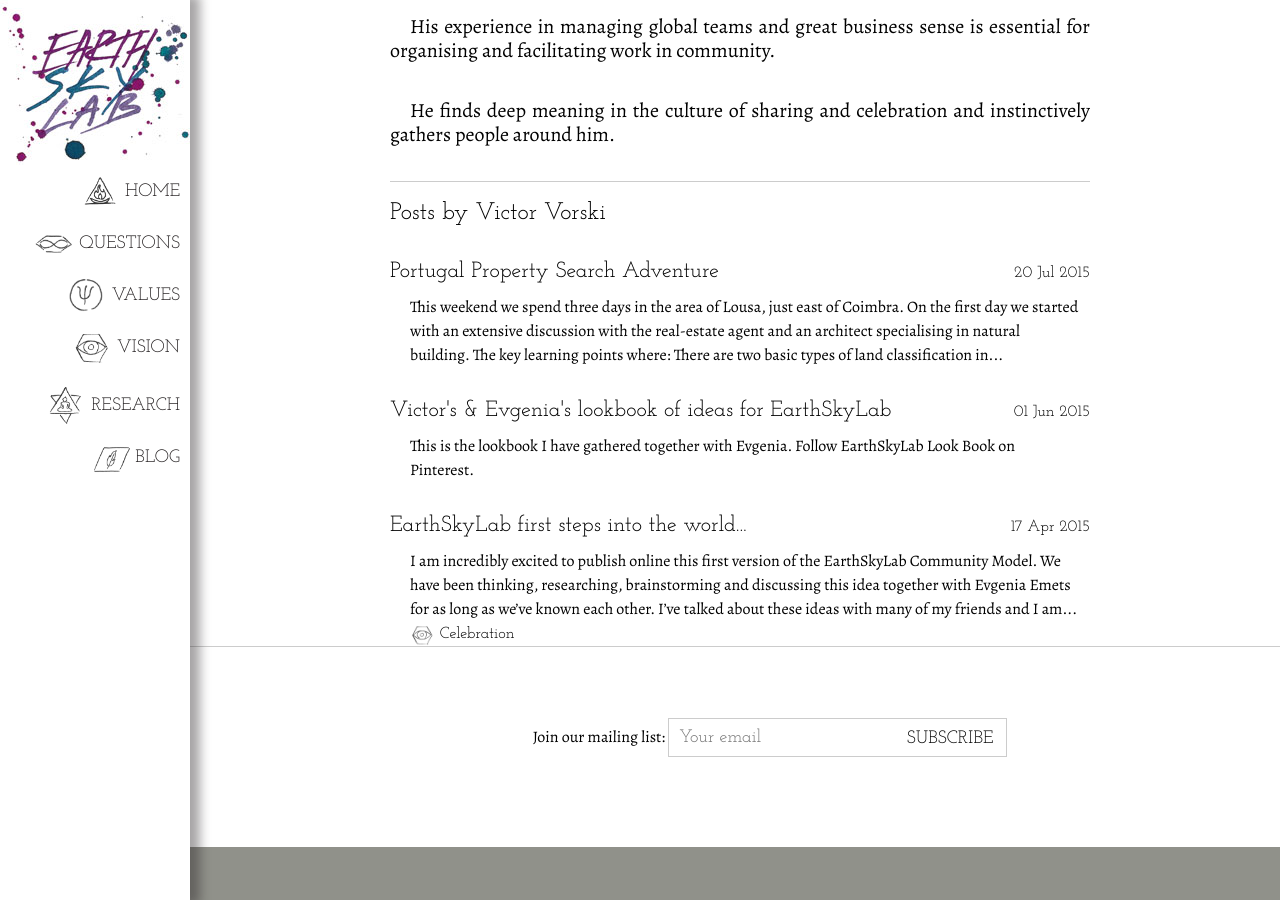
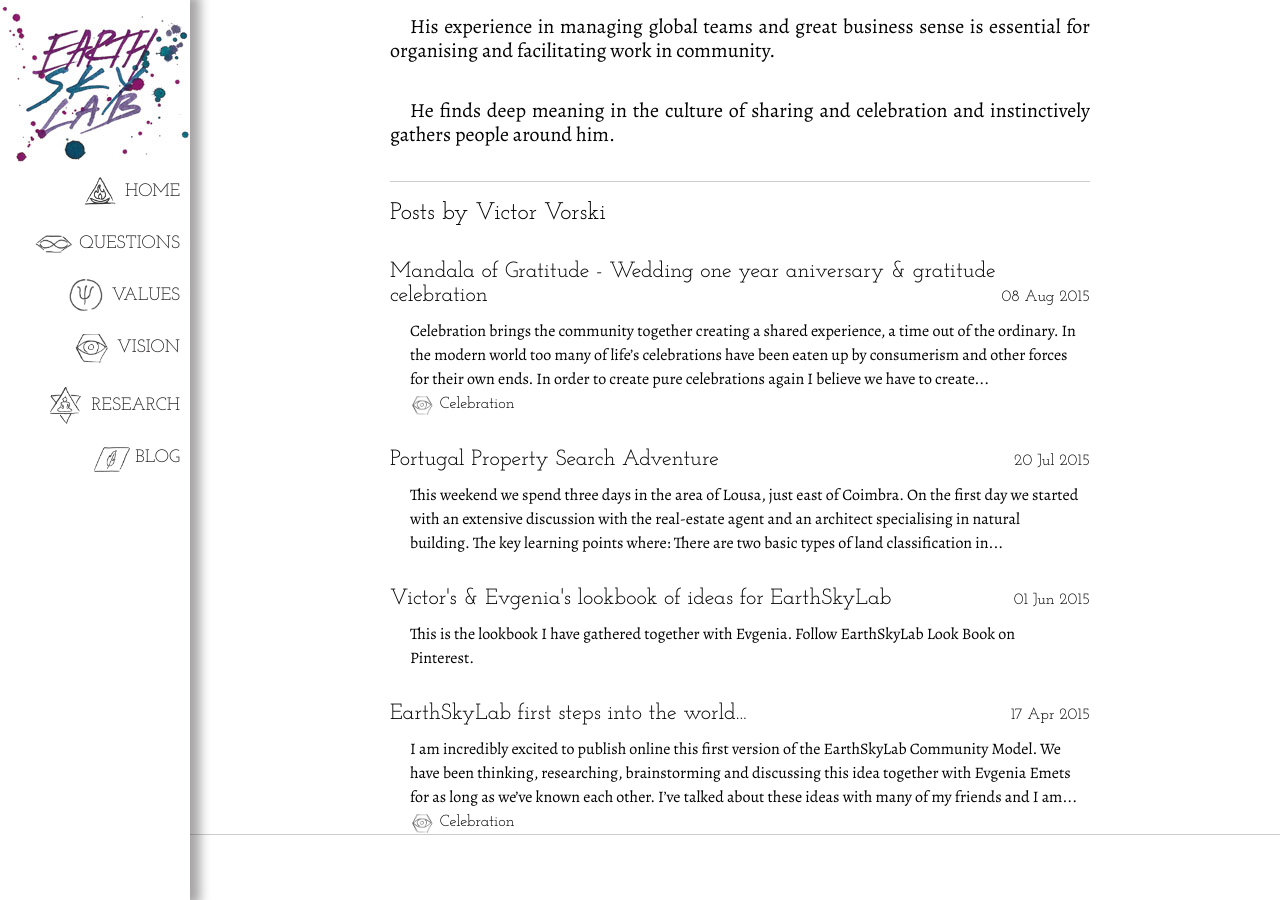
Before and after one commit to EarthSkyLab/EarthSkyLab.github.io, a Jekyll site: the page built from _authors/victor.md, in a window 1280 px wide and 900 px high, scrolled down 746 px. Built offline with Jekyll 4.4.1, drawn with Linux system fonts in a browser that asks for light colours; Markdown is read by kramdown in place of the engine named in the settings; comment, search, counter and statistics services are not loaded.

Commit message:
mandala of grattitude
only 7 months late!

```diff
--- a/_posts/2015-08-08-mandala-of-grattitude.md
+++ b/_posts/2015-08-08-mandala-of-grattitude.md
@@ -1,17 +1,41 @@
 ---
 layout: post
-title: Mandala of Gratitude - Wedding one year aniversary
+title: Mandala of Gratitude - Wedding one year aniversary & gratitude celebration
 tags: celebration
-author: evgenia
+author: victor
 ---
+<div class='pixels-photo'>
+  <p>
+    <img src='https://drscdn.500px.org/photo/112380177/m%3D900/e249fc171270bceb7372e94d907600ed' alt='Mandala Celebration EarthSkyLab by EarthSkyLab  on 500px.com'>
+  </p>
+  <a href='https://500px.com/photo/112380177/mandala-celebration-earthskylab-by-earthskylab-' alt='Mandala Celebration EarthSkyLab by EarthSkyLab  on 500px.com'></a>
+</div>
 
-Our  one year ewedding aniversary...
+Celebration brings the community together creating a shared experience, a time out of the ordinary. In the modern world too many of life’s celebrations have been eaten up by consumerism and other forces for their own ends. In order to create pure celebrations again I believe we have to create new rituals. We have to invent new ways of joining together in ceremony to recognize the important moments in life, to observe the cycle of existence. In this spirit we created the Mandala of Gratitude celebration. A chance for Evgenia & I to say thank you for our first year of marriage, a chance to say thank you for our friends for supporting us through this time and the chance to create a moment where our community can gather and reflect on what each of us is grateful for. Gratitude joins the cores of most religions and the latest research on human happiness clearly points towards it being at the core of a happy life. Taking inspiration from history and all we have seen in our lives we created a modern but timeless ceremony, welcoming to all irrespective of religious affiliation or spiritual belief.
+All participants brought offerings to the mandala, the mandala remixed everyone’s contribution and everyone took back home a bottle of mandala spices and a bottle of mandala herbs.
+The experience was enjoyable and even moving showing that the need for ceremony, for participating in rituals which take us out of the ordinary is a fundamental need in all of us.
+_- Victor_
 <div class='pixels-photo'>
   <p>
     <img src='https://drscdn.500px.org/photo/112380187/m%3D900/3a86d780f8d042655463e19a441b4498' alt='Mandala Celebration EarthSkyLab by EarthSkyLab  on 500px.com'>
   </p>
   <a href='https://500px.com/photo/112380187/mandala-celebration-earthskylab-by-earthskylab-' alt='Mandala Celebration EarthSkyLab by EarthSkyLab  on 500px.com'></a>
 </div>
+<div class='pixels-photo'>
+  <p>
+    <img src='https://drscdn.500px.org/photo/112380211/m%3D900/8f0e97c9c1ff74601f106471ea349d6e' alt='Mandala Celebration EarthSkyLab by EarthSkyLab  on 500px.com'>
+  </p>
+  <a href='https://500px.com/photo/112380211/mandala-celebration-earthskylab-by-earthskylab-' alt='Mandala Celebration EarthSkyLab by EarthSkyLab  on 500px.com'></a>
+</div>
+<div class='pixels-photo'>
+  <p>
+    <img src='https://drscdn.500px.org/photo/112380181/m%3D900/ada6bdde606d52abc22676b646f4b854' alt='Mandala Celebration EarthSkyLab by EarthSkyLab  on 500px.com'>
+  </p>
+  <a href='https://500px.com/photo/112380181/mandala-celebration-earthskylab-by-earthskylab-' alt='Mandala Celebration EarthSkyLab by EarthSkyLab  on 500px.com'></a>
+</div>
+
+togetherness...  the creation of beauty with what nature offers us… the importance of everyone’s contribution… important as a simple moment of communion, reinforcing a profound sense of belonging.
+_- Roberto and Judith_
 
 <div class='pixels-photo'>
   <p>
@@ -19,11 +43,52 @@
   </p>
   <a href='https://500px.com/photo/112380189/mandala-celebration-earthskylab-by-earthskylab-' alt='Mandala Celebration EarthSkyLab by EarthSkyLab  on 500px.com'></a>
 </div>
+<div class='pixels-photo'>
+  <p>
+    <img src='https://drscdn.500px.org/photo/112380185/m%3D900/76284fa558bad923956a2e82b220abd1' alt='Mandala Celebration EarthSkyLab by EarthSkyLab  on 500px.com'>
+  </p>
+  <a href='https://500px.com/photo/112380185/mandala-celebration-earthskylab-by-earthskylab-' alt='Mandala Celebration EarthSkyLab by EarthSkyLab  on 500px.com'></a>
+</div>
 
+
+Making a mandala together is a sacred communion. Mandala serves as a microcosm of the ideal community life, creating beauty and harmony through sharing and exchange. Virtuous value system is most important to nourish in the community space.  The forces of creating and destroying in mandala making, re-establishes one's important life values, accepting the transience and giving gratitude to what was and what is, and learning to live in the present with peace and harmony.
+_- Kira Zhi_
+
+<div class='pixels-photo'>
+  <p>
+    <img src='https://drscdn.500px.org/photo/112380235/m%3D900/d595ecfe18ff08fd81e3d75407e72054' alt='Mandala Celebration EarthSkyLab by EarthSkyLab  on 500px.com'>
+  </p>
+  <a href='https://500px.com/photo/112380235/mandala-celebration-earthskylab-by-earthskylab-' alt='Mandala Celebration EarthSkyLab by EarthSkyLab  on 500px.com'></a>
+</div>
+
+
+
+
+It is a beautiful experience to plan and create something that did not exist before, see it grow and then dissolve. This experience could only happen out of many voices, hands and hearts coming together and contributing equally to the physical construction of the Mandala but also offering their wishes and gratitudes at the ceremony. We believe that such mandalas have been used since times immemorial during celebrations in traditional communities and they are still preserved in many traditions of the World. They can have many forms and their meanings can vary but we have decided to create it living and edible, with everyone contributing and everyone taking a part. We will hold a Mandala ceremony every year, with new variations, to celebrate community life.
+_- Evgenia_
+
+
+<div class='pixels-photo'>
+  <p>
+    <img src='https://drscdn.500px.org/photo/112380257/m%3D900/b8d424827096504b784994a005d80af3' alt='Mandala Celebration EarthSkyLab by EarthSkyLab  on 500px.com'>
+  </p>
+  <a href='https://500px.com/photo/112380257/mandala-celebration-earthskylab-by-earthskylab-' alt='Mandala Celebration EarthSkyLab by EarthSkyLab  on 500px.com'></a>
+</div>
+<div class='pixels-photo'>
+  <p>
+    <img src='https://drscdn.500px.org/photo/112380337/m%3D900/c88a34575491e8fa83b55b7b8b8059a8' alt='Mandala Celebration EarthSkyLab by EarthSkyLab  on 500px.com'>
+  </p>
+  <a href='https://500px.com/photo/112380337/mandala-celebration-earthskylab-by-earthskylab-' alt='Mandala Celebration EarthSkyLab by EarthSkyLab  on 500px.com'></a>
+</div>
 <div class='pixels-photo'>
   <p>
     <img src='https://drscdn.500px.org/photo/112380373/m%3D900/aec91b01a39622ef4add34c9514a65cf' alt='Mandala Celebration EarthSkyLab by EarthSkyLab  on 500px.com'>
   </p>
   <a href='https://500px.com/photo/112380373/mandala-celebration-earthskylab-by-earthskylab-' alt='Mandala Celebration EarthSkyLab by EarthSkyLab  on 500px.com'></a>
 </div>
+
+
+
+
+
 <script type='text/javascript' src='https://500px.com/embed.js'></script>
```
